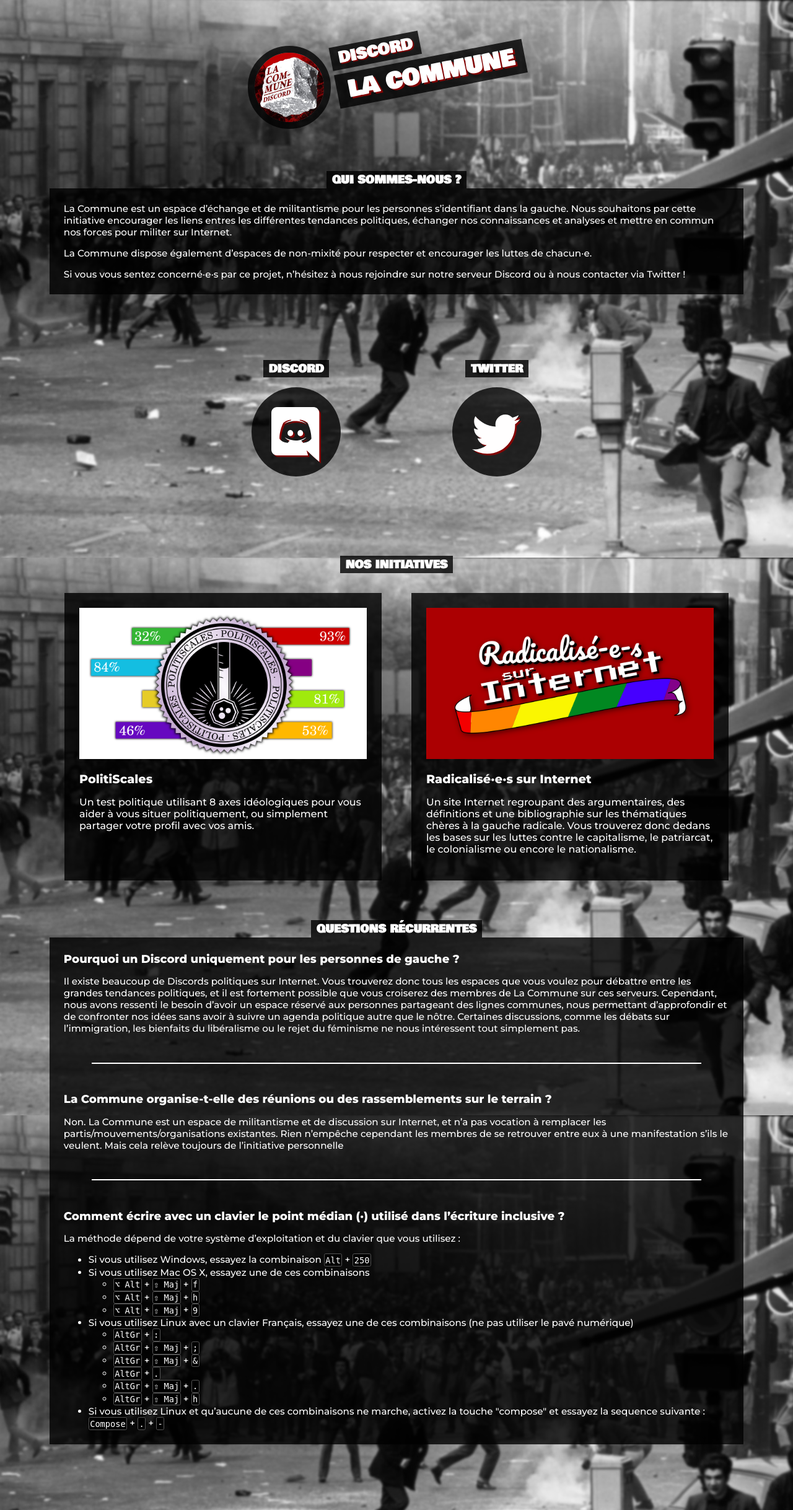
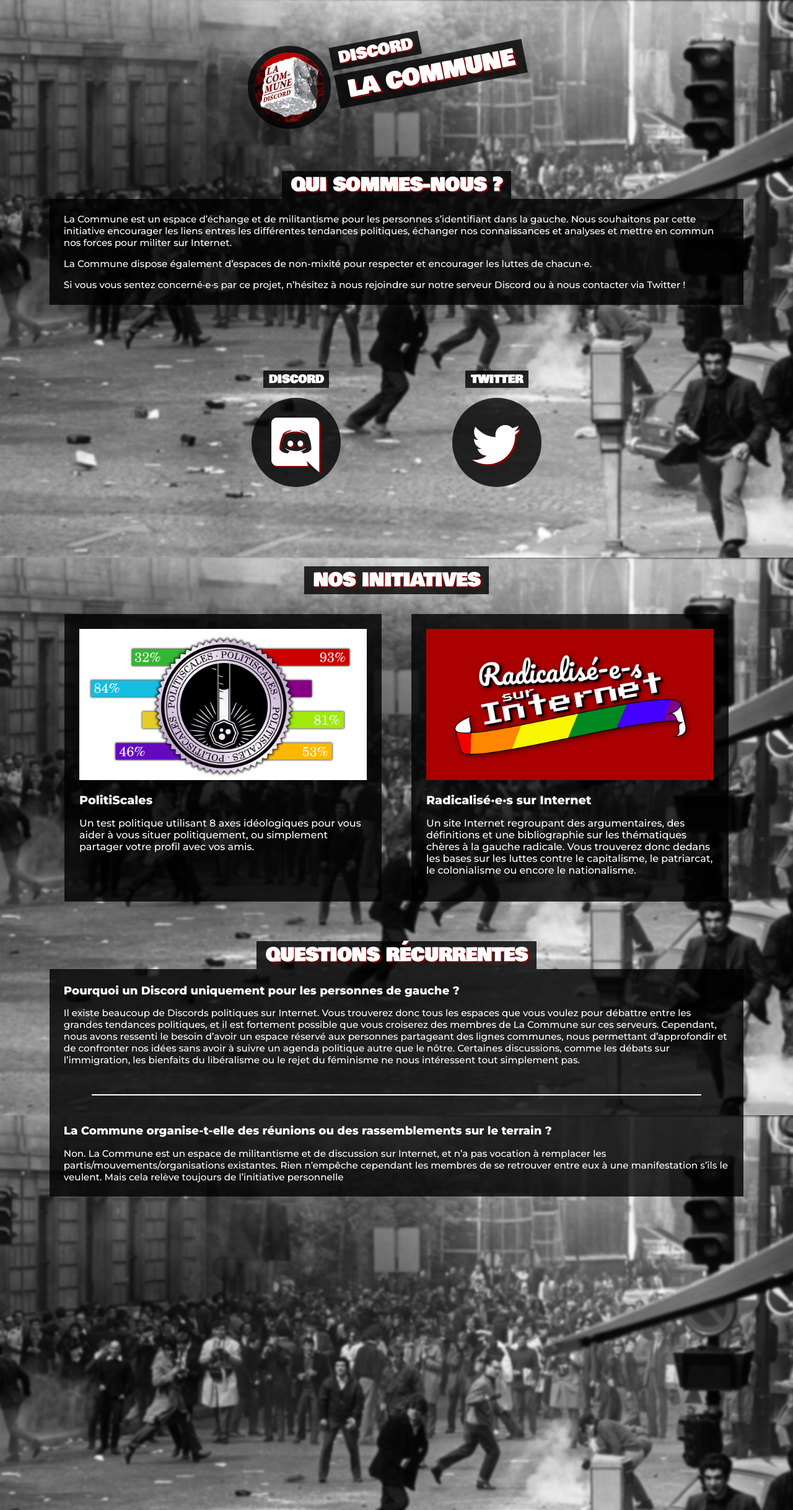
Before and after one commit to Ettaniel/accueil, a Jekyll site: the page built from index.html, in a window 1280 px wide. Shown: the whole page at 62% size. Built offline with Jekyll 4.4.1, drawn with Linux system fonts in a browser that asks for light colours.

Commit message:
Page guide de l'écriture inclusive et CSS

```diff
--- a/_includes/header.html
+++ b/_includes/header.html
@@ -20,6 +20,7 @@
 
 <header>
 	<div class="header">
+		<a href="{{ site.basepath }}">
 			<div class="logo">
 				<img src="{{ site.basepath }}/images/logo.jpg" alt="La Commune" \>
 			</div>
@@ -27,6 +28,7 @@
 				<h2>Discord</h2>
 				<h1>La Commune</h1>
 			</div>
+		</a>
 	</div>
 </header>
 
--- a/index.html
+++ b/index.html
@@ -45,33 +45,4 @@ permalink:
 
 	<h2 id="irl">La Commune organise-t-elle des réunions ou des rassemblements sur le terrain ?</h2>
 	<p>Non. La Commune est un espace de militantisme et de discussion sur Internet, et n’a pas vocation à remplacer les <span style="white-space: nowrap;">partis/mouvements/organisations</span> existantes. Rien n’empêche cependant les membres de se retrouver entre eux à une manifestation s’ils le veulent. Mais cela relève toujours de l’initiative personnelle</p>
-
-	<hr/>
-
-	<h2 id="point-median">Comment écrire avec un clavier le point médian (·) utilisé dans l’écriture inclusive ?</h2>
-	<p>La méthode dépend de votre système d’exploitation et du clavier que vous utilisez :</p>
-	<p>
-		<ul>
-			<li>Si vous utilisez Windows, essayez la combinaison <span class="key">Alt</span>&nbsp;+&nbsp;<span class="key">250</span></li>
-			<li>Si vous utilisez Mac OS X, essayez une de ces combinaisons
-				<ul>
-					<li><span class="key">⌥ Alt</span>&nbsp;+&nbsp;<span class="key">⇧ Maj</span>&nbsp;+&nbsp;<span class="key">f</span></li>
-					<li><span class="key">⌥ Alt</span>&nbsp;+&nbsp;<span class="key">⇧ Maj</span>&nbsp;+&nbsp;<span class="key">h</span></li>
-					<li><span class="key">⌥ Alt</span>&nbsp;+&nbsp;<span class="key">⇧ Maj</span>&nbsp;+&nbsp;<span class="key">9</span></li>
-				</ul>
-			</li>
-			<li>Si vous utilisez Linux avec un clavier Français, essayez une de ces combinaisons (ne pas utiliser le pavé numérique)
-				<ul>
-					<li><span class="key">AltGr</span>&nbsp;+&nbsp;<span class="key">:</span></li>
-					<li><span class="key">AltGr</span>&nbsp;+&nbsp;<span class="key">⇧ Maj</span>&nbsp;+&nbsp;<span class="key">;</span></li>
-					<li><span class="key">AltGr</span>&nbsp;+&nbsp;<span class="key">⇧ Maj</span>&nbsp;+&nbsp;<span class="key">&</span></li>
-					<li><span class="key">AltGr</span>&nbsp;+&nbsp;<span class="key">.</span></li>
-					<li><span class="key">AltGr</span>&nbsp;+&nbsp;<span class="key">⇧ Maj</span>&nbsp;+&nbsp;<span class="key">.</span></li>
-					<li><span class="key">AltGr</span>&nbsp;+&nbsp;<span class="key">⇧ Maj</span>&nbsp;+&nbsp;<span class="key">h</span></li>
-				</ul>
-			</li>
-			<li>Si vous utilisez Linux et qu’aucune de ces combinaisons ne marche, activez la touche "compose" et essayez la sequence suivante : <span class="key">Compose</span>&nbsp;+&nbsp;<span class="key">.</span>&nbsp;+&nbsp;<span class="key">-</span></li>
-		</ul>
-		</p>
-	<p>
 </div>
--- a/style.css
+++ b/style.css
@@ -131,13 +131,14 @@ body
 	padding-right:0.5em;
 
 	background-color:#000000cc;
+	text-shadow: 0.08em 0.08em #820404;
 
 	text-align:center;
 
 	color:white;
 	font-family: Bowlby One;
 	text-transform: uppercase;
-	font-size:1.1em;
+	font-size:1.8em;
 }
 
 .textBlock
```
Also changed, not shown: ecriture-inclusive.html (added, +35 -0 lines). Lines whose indentation alone changed are shown as unchanged.
